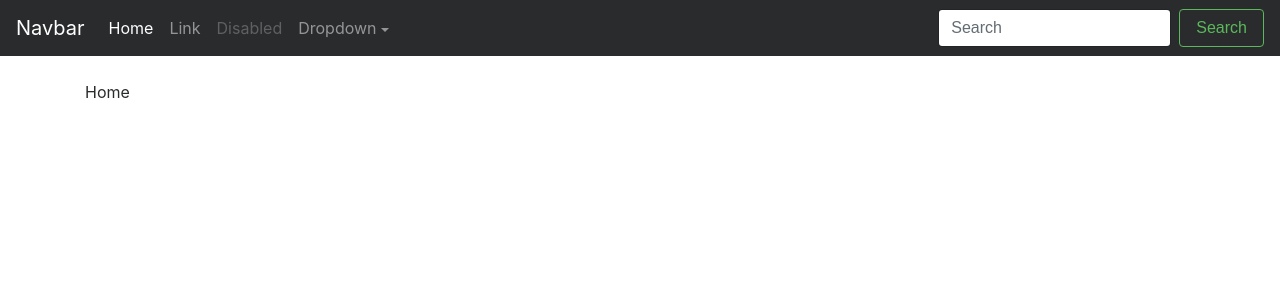
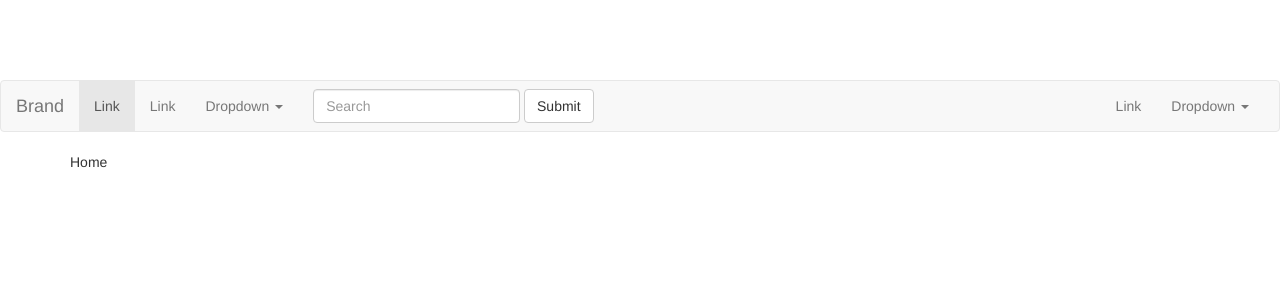
Before and after one commit to digitaltim/Authentication-with-Slim-3, a PHP site: template resources/views/home.twig in a window 1280 px wide. Shown: the top 300 px of the page. Run offline with PHP 8.4, Linux system fonts and the light colour scheme; the template is opened without the code that fills it, so the values that code supplies are empty; some libraries are stand-ins or nearby versions.

Commit message:
Add sign up form
Use $ php -S localhost:8000

Authentication with Slim 3: Getting ready to sign up (9/29)
https://www.youtube.com/watch?v=nKu8r_YSQeQ&index=9&list=PLfdtiltiRHWGc_yY90XRdq6mRww042aEC

```diff
--- a/app/routes.php
+++ b/app/routes.php
@@ -2,3 +2,6 @@
 
 
 $app->get('/', 'HomeController:index');
+
+$app->get('/auth/signup', 'AuthController:getSignUp')->setName('auth.signup');
+$app->post('/auth/signup', 'AuthController:postSignUp');
--- a/bootstrap/app.php
+++ b/bootstrap/app.php
@@ -46,5 +46,8 @@ $container['view'] = function ($container) {
 $container['HomeController'] = function ($container) {
 	return new \App\Controllers\HomeController($container);
 };
+$container['AuthController'] = function ($container) {
+	return new \App\Controllers\Auth\AuthController($container);
+};
 
 require __DIR__ . '/../app/routes.php';
--- a/resources/views/templates/app.twig
+++ b/resources/views/templates/app.twig
@@ -2,8 +2,10 @@
 <html>
 	<head>
 		<title>Codecourse</title>
+		<!--<link rel="stylesheet" href="https://maxcdn.bootstrapcdn.com/bootstrap/4.0.0-alpha.6/css/bootstrap.min.css" integrity="sha384-rwoIResjU2yc3z8GV/NPeZWAv56rSmLldC3R/AZzGRnGxQQKnKkoFVhFQhNUwEyJ" crossorigin="anonymous"> -->
+		<!-- Latest compiled and minified CSS -->
+		<link rel="stylesheet" href="https://maxcdn.bootstrapcdn.com/bootstrap/3.3.7/css/bootstrap.min.css" integrity="sha384-BVYiiSIFeK1dGmJRAkycuHAHRg32OmUcww7on3RYdg4Va+PmSTsz/K68vbdEjh4u" crossorigin="anonymous">
 
-		<link rel="stylesheet" href="https://maxcdn.bootstrapcdn.com/bootstrap/4.0.0-alpha.6/css/bootstrap.min.css" integrity="sha384-rwoIResjU2yc3z8GV/NPeZWAv56rSmLldC3R/AZzGRnGxQQKnKkoFVhFQhNUwEyJ" crossorigin="anonymous">
 		<link rel="stylesheet" type="text/css" href="{{ base_url() }}/css/app.css">
 	</head>
 	<body>
@@ -16,6 +18,8 @@
 
 
 		<script src="https://cdnjs.cloudflare.com/ajax/libs/jquery/3.2.1/jquery.min.js"></script>
-		<script src="https://maxcdn.bootstrapcdn.com/bootstrap/4.0.0-alpha.6/js/bootstrap.min.js" integrity="sha384-vBWWzlZJ8ea9aCX4pEW3rVHjgjt7zpkNpZk+02D9phzyeVkE+jo0ieGizqPLForn" crossorigin="anonymous"></script>
+		<!--<script src="https://maxcdn.bootstrapcdn.com/bootstrap/4.0.0-alpha.6/js/bootstrap.min.js" integrity="sha384-vBWWzlZJ8ea9aCX4pEW3rVHjgjt7zpkNpZk+02D9phzyeVkE+jo0ieGizqPLForn" crossorigin="anonymous"></script> -->
+
+		<script src="https://maxcdn.bootstrapcdn.com/bootstrap/3.3.7/js/bootstrap.min.js" integrity="sha384-Tc5IQib027qvyjSMfHjOMaLkfuWVxZxUPnCJA7l2mCWNIpG9mGCD8wGNIcPD7Txa" crossorigin="anonymous"></script>
 	</body>
 </html>
--- a/resources/views/templates/partials/navigation.twig
+++ b/resources/views/templates/partials/navigation.twig
@@ -1,32 +1,53 @@
-<nav class="navbar navbar-toggleable-md navbar-inverse bg-inverse fixed-top">
-      <button class="navbar-toggler navbar-toggler-right" type="button" data-toggle="collapse" data-target="#navbarsExampleDefault" aria-controls="navbarsExampleDefault" aria-expanded="false" aria-label="Toggle navigation">
-        <span class="navbar-toggler-icon"></span>
+<nav class="navbar navbar-default">
+  <div class="container-fluid">
+    <!-- Brand and toggle get grouped for better mobile display -->
+    <div class="navbar-header">
+      <button type="button" class="navbar-toggle collapsed" data-toggle="collapse" data-target="#bs-example-navbar-collapse-1" aria-expanded="false">
+        <span class="sr-only">Toggle navigation</span>
+        <span class="icon-bar"></span>
+        <span class="icon-bar"></span>
+        <span class="icon-bar"></span>
       </button>
-      <a class="navbar-brand" href="#">Navbar</a>
+      <a class="navbar-brand" href="#">Brand</a>
+    </div>
 
-      <div class="collapse navbar-collapse" id="navbarsExampleDefault">
-        <ul class="navbar-nav mr-auto">
-          <li class="nav-item active">
-            <a class="nav-link" href="#">Home <span class="sr-only">(current)</span></a>
-          </li>
-          <li class="nav-item">
-            <a class="nav-link" href="#">Link</a>
-          </li>
-          <li class="nav-item">
-            <a class="nav-link disabled" href="#">Disabled</a>
-          </li>
-          <li class="nav-item dropdown">
-            <a class="nav-link dropdown-toggle" href="http://example.com" id="dropdown01" data-toggle="dropdown" aria-haspopup="true" aria-expanded="false">Dropdown</a>
-            <div class="dropdown-menu" aria-labelledby="dropdown01">
-              <a class="dropdown-item" href="#">Action</a>
-              <a class="dropdown-item" href="#">Another action</a>
-              <a class="dropdown-item" href="#">Something else here</a>
-            </div>
-          </li>
-        </ul>
-        <form class="form-inline my-2 my-lg-0">
-          <input class="form-control mr-sm-2" type="text" placeholder="Search">
-          <button class="btn btn-outline-success my-2 my-sm-0" type="submit">Search</button>
-        </form>
-      </div>
-    </nav>
+    <!-- Collect the nav links, forms, and other content for toggling -->
+    <div class="collapse navbar-collapse" id="bs-example-navbar-collapse-1">
+      <ul class="nav navbar-nav">
+        <li class="active"><a href="#">Link <span class="sr-only">(current)</span></a></li>
+        <li><a href="#">Link</a></li>
+        <li class="dropdown">
+          <a href="#" class="dropdown-toggle" data-toggle="dropdown" role="button" aria-haspopup="true" aria-expanded="false">Dropdown <span class="caret"></span></a>
+          <ul class="dropdown-menu">
+            <li><a href="#">Action</a></li>
+            <li><a href="#">Another action</a></li>
+            <li><a href="#">Something else here</a></li>
+            <li role="separator" class="divider"></li>
+            <li><a href="#">Separated link</a></li>
+            <li role="separator" class="divider"></li>
+            <li><a href="#">One more separated link</a></li>
+          </ul>
+        </li>
+      </ul>
+      <form class="navbar-form navbar-left">
+        <div class="form-group">
+          <input type="text" class="form-control" placeholder="Search">
+        </div>
+        <button type="submit" class="btn btn-default">Submit</button>
+      </form>
+      <ul class="nav navbar-nav navbar-right">
+        <li><a href="#">Link</a></li>
+        <li class="dropdown">
+          <a href="#" class="dropdown-toggle" data-toggle="dropdown" role="button" aria-haspopup="true" aria-expanded="false">Dropdown <span class="caret"></span></a>
+          <ul class="dropdown-menu">
+            <li><a href="#">Action</a></li>
+            <li><a href="#">Another action</a></li>
+            <li><a href="#">Something else here</a></li>
+            <li role="separator" class="divider"></li>
+            <li><a href="#">Separated link</a></li>
+          </ul>
+        </li>
+      </ul>
+    </div><!-- /.navbar-collapse -->
+  </div><!-- /.container-fluid -->
+</nav>
```
Also changed, not shown: app/Controllers/Auth/AuthController.php (added, +21 -0 lines), resources/views/auth/signup.twig (added, +28 -0 lines).
